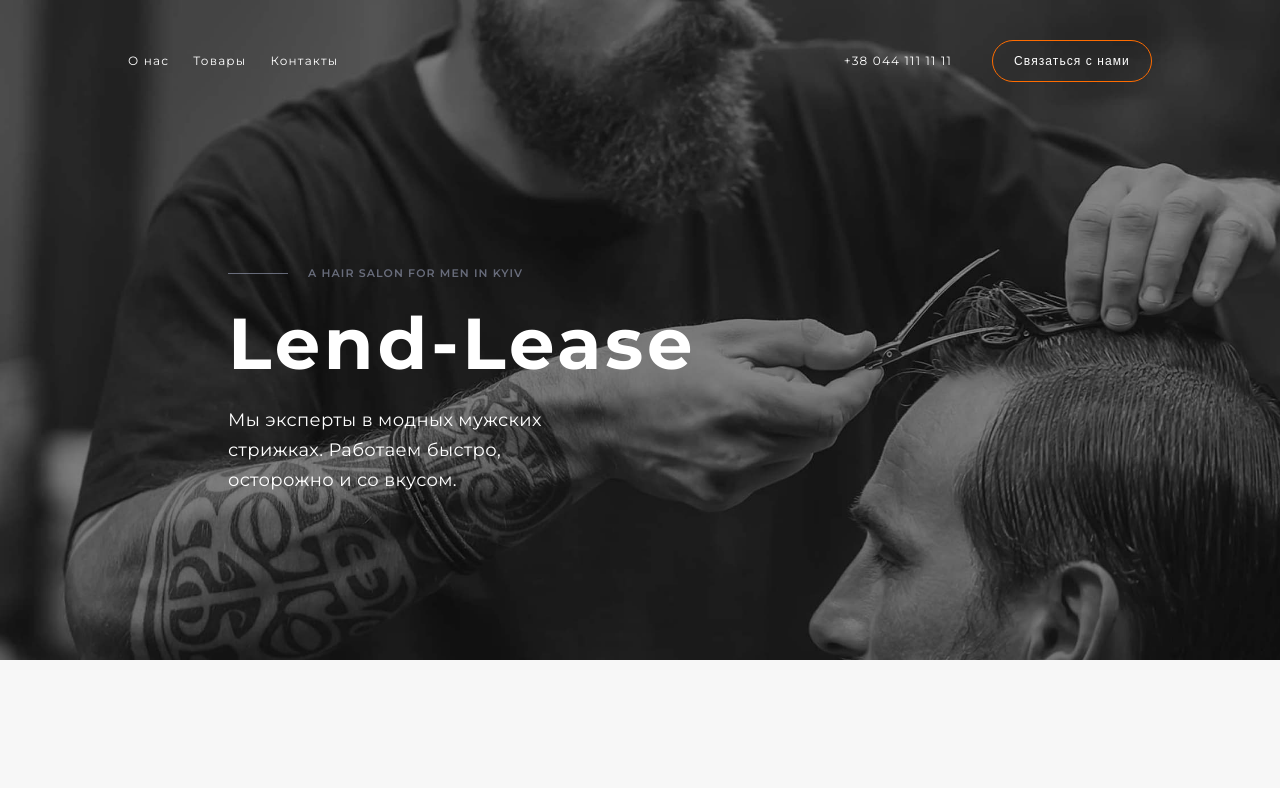
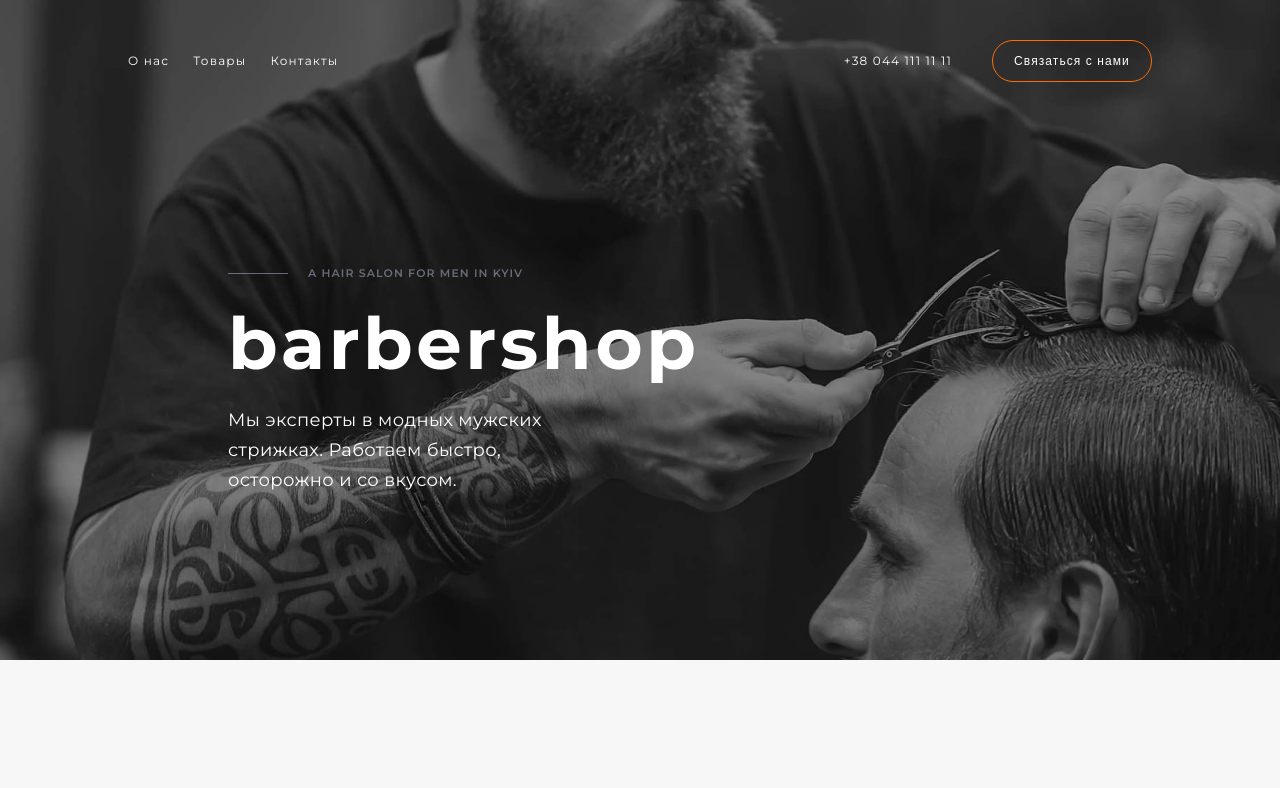
Before and after one commit to TheMainOne/BarberShop, a React (Create React App) app: page / in a window 1280 px wide. Shown: the top 788 px of the page. Built offline with nearby package versions, Linux system fonts and the light colour scheme.

Commit message:
end with markup styles

```diff
--- a/src/components/Header/Header.jsx
+++ b/src/components/Header/Header.jsx
@@ -60,7 +60,7 @@ export const SiteHeader = () => {
           </NavigationWrapper>
           <NavigationTitleInformation>
             <HeaderTitle>A HAIR SALON FOR MEN IN KYIV</HeaderTitle>
-            <CompanyName>Lend-Lease</CompanyName>
+            <CompanyName>barbershop</CompanyName>
             <HeaderText>
               Мы эксперты в модных мужских <br /> стрижках. Работаем быстро,{" "}
               <br />
```
